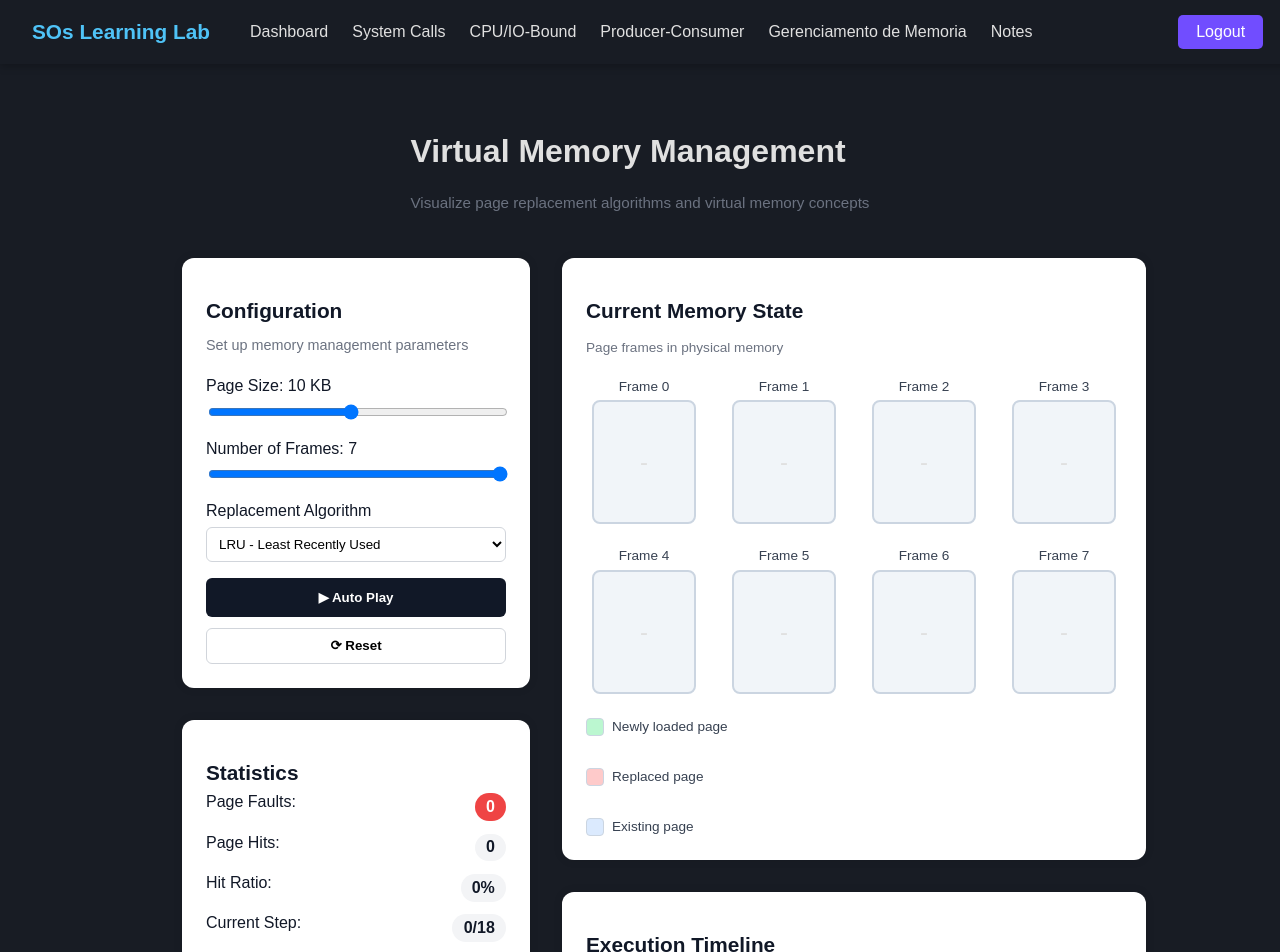
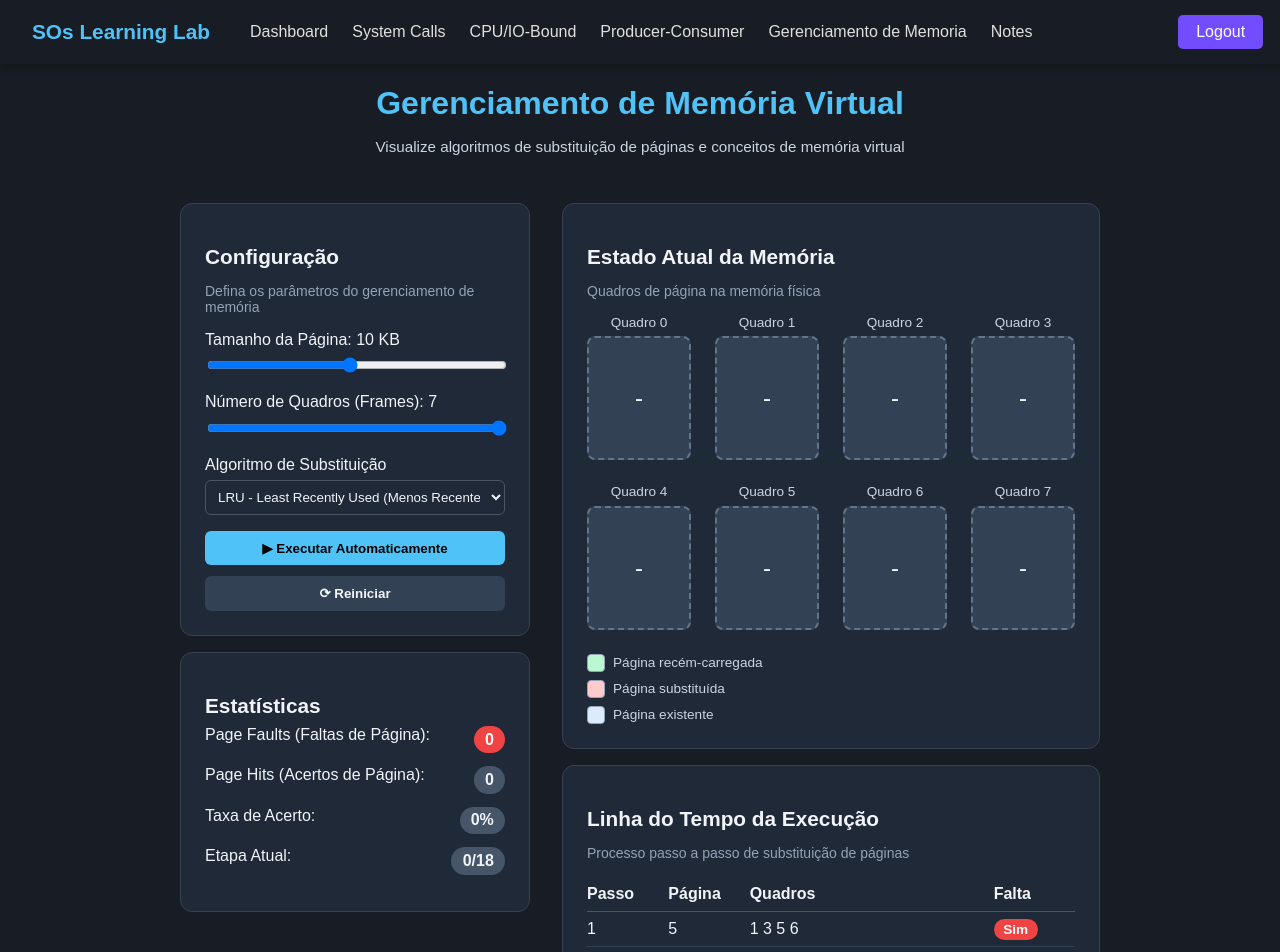
Before and after one commit to LHuss31/SOs_Project, a React (Vite) app: page /VirtualMemory in a window 1280 px wide. Shown: the top 952 px of the page. Built offline with nearby package versions, Linux system fonts and the light colour scheme.

Commit message:
redesign da pagina de gerenciamento de memoria

```diff
--- a/src/pages/VirtualMemoryPage.css
+++ b/src/pages/VirtualMemoryPage.css
@@ -2,67 +2,76 @@ body {
   margin: 0;
   font-family: Arial, sans-serif;
   background-color: #181c24;
-    color: #181c24;
+  color: #f1f5f9;
 }
 
 .vm-page-container {
   min-height: 100vh;
-    display: flex;
-    flex-direction: column;
-    align-items: center;
-    justify-content: flex-start;
-    padding: 15rem;
-    padding-top: 7rem;
+  padding: 4rem 2rem;
+  max-width: 1400px;
+  margin: 0 auto;
 }
 
 .vm-page-header {
-    display: flex;
-    flex-direction: column;
-    align-items: flex-start;
+  text-align: center;
+  margin-bottom: 2rem;
 }
 
 .vm-page-header h1 {
   font-size: 2rem;
   font-weight: 700;
-    color: #e0e0e0;
+  color: #4fc3f7;
   margin-bottom: 0.5rem;
 }
 
 .vm-page-header p {
-    color: #6b7280;
+  color: #cbd5e1;
   font-size: 0.95rem;
 }
 
 .vm-page-content {
-    margin-top: 2rem;
   display: flex;
+  justify-content: center;
   gap: 2rem;
+  flex-wrap: wrap;
 }
 
-.vm-left-panel {
-    display: flex;
-    flex-direction: column;
-    gap: 2rem;
+.vm-config-card,
+.vm-stats-card {
+  background-color: #1f2937;
+  padding: 1.5rem;
+  border-radius: 12px;
+  border: 1px solid #374151;
+  width: 300px;
+  margin-top: 1rem;
 }
 
-.vm-config-card, .vm-stats-card {
-    background: white;
+.vm-timeline-card,
+.vm-memory-card {
+  background-color: #1f2937;
   padding: 1.5rem;
   border-radius: 12px;
-    width: 300px;
-    box-shadow: 0 0 10px rgba(0,0,0,0.1);
+  border: 1px solid #374151;
+  flex: 1 1 700px;
+  max-width: 900px;
+  margin-top: 1rem;
 }
 
-.vm-config-card h2, .vm-stats-card h2 {
+.vm-config-card h2,
+.vm-stats-card h2,
+.vm-timeline-card h2,
+.vm-memory-card h2 {
   font-size: 1.3rem;
   margin-bottom: 0.5rem;
-    color: #111827;
+  color: #f1f5f9;
 }
 
-.vm-config-subtitle {
-    color: #6b7280;
-    font-size: 0.9rem;
-    margin-bottom: 1.5rem;
+.vm-config-subtitle,
+.vm-memory-subtitle,
+.vm-timeline-subtitle {
+  color: #94a3b8;
+  font-size: 0.875rem;
+  margin-bottom: 1rem;
 }
 
 .vm-config-item {
@@ -73,7 +82,7 @@ body {
   display: block;
   margin-bottom: 0.4rem;
   font-weight: 500;
-    color: #111827;
+  color: #f1f5f9;
 }
 
 .vm-config-item input[type="range"] {
@@ -84,30 +93,31 @@ body {
   width: 100%;
   padding: 0.5rem;
   border-radius: 6px;
-    border: 1px solid #d1d5db;
-    background: white;
+  border: 1px solid #4b5563;
+  background-color: #1f2937;
+  color: #f1f5f9;
+}
+
+.vm-play-button,
+.vm-reset-button {
+  width: 100%;
+  padding: 0.6rem;
+  border-radius: 6px;
+  font-weight: 600;
+  cursor: pointer;
 }
 
 .vm-play-button {
-    width: 100%;
-    padding: 0.75rem;
-    background: #111827;
-    color: white;
-    border-radius: 6px;
+  background-color: #4fc3f7;
+  color: black;
   border: none;
-    font-weight: 600;
   margin-bottom: 0.7rem;
-    cursor: pointer;
 }
 
 .vm-reset-button {
-    width: 100%;
-    padding: 0.6rem;
-    border: 1px solid #d1d5db;
-    background: white;
-    border-radius: 6px;
-    font-weight: 600;
-    cursor: pointer;
+  background-color: #334155;
+  color: #f1f5f9;
+  border: none;
 }
 
 .vm-stat-item {
@@ -115,7 +125,7 @@ body {
   justify-content: space-between;
   margin-bottom: 0.8rem;
   font-weight: 500;
-    color: #111827;
+  color: #f1f5f9;
 }
 
 .vm-fault-value {
@@ -127,39 +137,11 @@ body {
 }
 
 .vm-stat-badge {
-    background-color: #f3f4f6;
-    color: #111827;
+  background-color: #475569;
+  color: #f1f5f9;
   padding: 0.3rem 0.7rem;
   border-radius: 50px;
   font-weight: 600;
-}
-
-
-
-/* BLOCO MEMORY STATE AJUSTADO */
-
-.vm-memory-card {
-    background: white;
-    padding: 1.5rem;
-    display: flex;
-    border-radius: 12px;
-    width: 100%;
-    box-shadow: 0 0 10px rgba(0, 0, 0, 0.1);
-    flex-direction: column;
-    height: 80%;
-    justify-content: flex-start;
-}
-
-.vm-memory-card h2 {
-    font-size: 1.3rem;
-    margin-bottom: 0.2rem;
-    color: #111827;
-}
-
-.vm-memory-subtitle {
-    font-size: 0.85rem;
-    color: #6b7280;
-    margin-bottom: 1.5rem;
 }
 
 .vm-memory-frames {
@@ -169,50 +151,47 @@ body {
   justify-items: center;
 }
 
-.vm-memory-frame {
+.vm-frame-title {
+  font-size: 0.85rem;
+  color: #cbd5e1;
+  margin-bottom: 0.4rem;
+  display: block;
   text-align: center;
 }
 
-.vm-frame-title {
-    font-size: 0.85rem;
-    color: #374151;
-    margin-bottom: 0.4rem;
-    display: block;
-}
-
 .vm-frame-box {
-    background-color: #f1f5f9;
-    border: 2px solid #cbd5e1;
+  background-color: #334155;
+  border: 2px dashed #64748b;
   height: 120px;
   width: 100px;
   line-height: 120px;
   border-radius: 8px;
   font-size: 1.5rem;
   margin: 0 auto;
+  color: #f1f5f9;
+  text-align: center;
 }
 
 .vm-memory-legend {
-    display: flex;
-    gap: 2rem;
   margin-top: 1.5rem;
   font-size: 0.85rem;
-    color: #374151;
+  color: #cbd5e1;
+  display: flex;
   flex-direction: column;
+  gap: 0.5rem;
 }
 
 .vm-legend {
   display: flex;
   align-items: center;
-    font-size: 0.85rem;
 }
 
 .vm-legend-box {
-    display: inline-block;
   width: 16px;
   height: 16px;
   border-radius: 4px;
   margin-right: 0.5rem;
-    border: 1px solid #cbd5e1;
+  border: 1px solid #94a3b8;
 }
 
 .vm-legend-new .vm-legend-box {
@@ -227,48 +206,22 @@ body {
   background-color: #dbeafe;
 }
 
-.vm-right-panel {
-  display: flex;
-  flex-direction: column;
-  gap: 2rem;
-  width: 100%;
-}
-
-.vm-timeline-card {
-  background: white;
-  padding: 1.5rem;
-  border-radius: 12px;
-  width: 100%;
-  box-shadow: 0 0 10px rgba(0,0,0,0.1);
-}
-
-.vm-timeline-card h2 {
-  font-size: 1.3rem;
-  margin-bottom: 0.2rem;
-  color: #111827;
-}
-
-.vm-timeline-subtitle {
-  font-size: 0.85rem;
-  color: #6b7280;
-  margin-bottom: 1rem;
-}
-
-.vm-timeline-header, .vm-timeline-row {
+.vm-timeline-header,
+.vm-timeline-row {
   display: grid;
   grid-template-columns: 1fr 1fr 3fr 1fr;
   padding: 0.5rem 0;
   font-weight: 500;
-  color: #111827;
+  color: #f1f5f9;
 }
 
 .vm-timeline-header {
-  border-bottom: 1px solid #e5e7eb;
+  border-bottom: 1px solid #4b5563;
   font-weight: 700;
 }
 
 .vm-timeline-row {
-  border-bottom: 1px solid #f3f4f6;
+  border-bottom: 1px solid #334155;
 }
 
 .vm-timeline-fault {
@@ -281,8 +234,8 @@ body {
 }
 
 .vm-timeline-hit {
-  background-color: #f3f4f6;
-  color: #111827;
+  background-color: #334155;
+  color: #f1f5f9;
   padding: 0.2rem 0.6rem;
   border-radius: 50px;
   font-size: 0.85rem;
--- a/src/pages/VirtualMemoryPage.jsx
+++ b/src/pages/VirtualMemoryPage.jsx
@@ -14,55 +14,55 @@ export default function VirtualMemoryPage() {
       <NavBar />
 
       <header className="vm-page-header">
-        <h1>Virtual Memory Management</h1>
-        <p>Visualize page replacement algorithms and virtual memory concepts</p>
+        <h1>Gerenciamento de Memória Virtual</h1>
+        <p>Visualize algoritmos de substituição de páginas e conceitos de memória virtual</p>
       </header>
 
       <div className="vm-page-content">
         <div className="vm-left-panel">
           <div className="vm-config-card">
-            <h2>Configuration</h2>
-            <p className="vm-config-subtitle">Set up memory management parameters</p>
+            <h2>Configuração</h2>
+            <p className="vm-config-subtitle">Defina os parâmetros do gerenciamento de memória</p>
 
             <div className="vm-config-item">
-              <label>Page Size: {pageSize} KB</label>
+              <label>Tamanho da Página: {pageSize} KB</label>
               <input type="range" min="1" max="20" value={pageSize} onChange={(e) => setPageSize(e.target.value)} />
             </div>
 
             <div className="vm-config-item">
-              <label>Number of Frames: {frames}</label>
+              <label>Número de Quadros (Frames): {frames}</label>
               <input type="range" min="0" max="7" value={frames} onChange={(e) => setFrames(e.target.value)} />
             </div>
 
             <div className="vm-config-item">
-              <label>Replacement Algorithm</label>
+              <label>Algoritmo de Substituição</label>
               <select value={algorithm} onChange={(e) => setAlgorithm(e.target.value)}>
-                <option value="FIFO">FIFO - First In, First Out</option>
-                <option value="LRU">LRU - Least Recently Used</option>
-                <option value="LFU">LFU - Least Frequently Used</option>
+                <option value="FIFO">FIFO - First In, First Out (Primeiro a Entrar, Primeiro a Sair)</option>
+                <option value="LRU">LRU - Least Recently Used (Menos Recentemente Usado)</option>
+                <option value="LFU">LFU - Least Frequently Used (Menos Frequentemente Usado)</option>
               </select>
             </div>
 
-            <button className="vm-play-button">▶ Auto Play</button>
-            <button className="vm-reset-button">⟳ Reset</button>
+            <button className="vm-play-button">▶ Executar Automaticamente</button>
+            <button className="vm-reset-button">⟳ Reiniciar</button>
           </div>
 
           <div className="vm-stats-card">
-            <h2>Statistics</h2>
+            <h2>Estatísticas</h2>
             <div className="vm-stat-item">
-              <span>Page Faults:</span>
+              <span>Page Faults (Faltas de Página):</span>
               <span className="vm-fault-value">0</span>
             </div>
             <div className="vm-stat-item">
-              <span>Page Hits:</span>
+              <span>Page Hits (Acertos de Página):</span>
               <span className="vm-stat-badge">0</span>
             </div>
             <div className="vm-stat-item">
-              <span>Hit Ratio:</span>
+              <span>Taxa de Acerto:</span>
               <span className="vm-stat-badge">0%</span>
             </div>
             <div className="vm-stat-item">
-              <span>Current Step:</span>
+              <span>Etapa Atual:</span>
               <span className="vm-stat-badge">0/18</span>
             </div>
           </div>
@@ -70,13 +70,13 @@ export default function VirtualMemoryPage() {
 
         <div className="vm-right-panel">
           <div className="vm-memory-card">
-            <h2>Current Memory State</h2>
-            <p className="vm-memory-subtitle">Page frames in physical memory</p>
+            <h2>Estado Atual da Memória</h2>
+            <p className="vm-memory-subtitle">Quadros de página na memória física</p>
 
             <div className="vm-memory-frames">
               {frameArray.map((frame, index) => (
                 <div key={index} className="vm-memory-frame">
-                  <span className="vm-frame-title">Frame {frame}</span>
+                  <span className="vm-frame-title">Quadro {frame}</span>
                   <div className="vm-frame-box">-</div>
                 </div>
               ))}
@@ -84,44 +84,43 @@ export default function VirtualMemoryPage() {
 
             <div className="vm-memory-legend">
               <div className="vm-legend vm-legend-new">
-                <div className="vm-legend-box"></div> Newly loaded page
+                <div className="vm-legend-box"></div> Página recém-carregada
               </div>
               <div className="vm-legend vm-legend-replaced">
-                <div className="vm-legend-box"></div> Replaced page
+                <div className="vm-legend-box"></div> Página substituída
               </div>
               <div className="vm-legend vm-legend-existing">
-                <div className="vm-legend-box"></div> Existing page
+                <div className="vm-legend-box"></div> Página existente
               </div>
             </div>
           </div>
 
-          {/* EXECUTION TIMELINE */}
+          {/* LINHA DO TEMPO DE EXECUÇÃO */}
           <div className="vm-timeline-card">
-            <h2>Execution Timeline</h2>
-            <p className="vm-timeline-subtitle">Step-by-step page replacement process</p>
+            <h2>Linha do Tempo da Execução</h2>
+            <p className="vm-timeline-subtitle">Processo passo a passo de substituição de páginas</p>
 
             <div className="vm-timeline-header">
-              <div>Step</div>
-              <div>Page</div>
-              <div>Frames</div>
-              <div>Fault</div>
+              <div>Passo</div>
+              <div>Página</div>
+              <div>Quadros</div>
+              <div>Falta</div>
             </div>
 
-            {/* Aqui futuramente o backend irá popular */}
+            {/* Simulação estática temporária */}
             <div className="vm-timeline-row">
               <div>1</div>
               <div>5</div>
               <div>1 3 5 6</div>
-              <div><span className="vm-timeline-fault">Yes</span></div>
+              <div><span className="vm-timeline-fault">Sim</span></div>
             </div>
             <div className="vm-timeline-row">
               <div>2</div>
               <div>3</div>
               <div>1 3 5 6</div>
-              <div><span className="vm-timeline-hit">No</span></div>
+              <div><span className="vm-timeline-hit">Não</span></div>
             </div>
           </div>
-
         </div>
       </div>
     </div>
```
Lines whose indentation alone changed are shown as unchanged.
